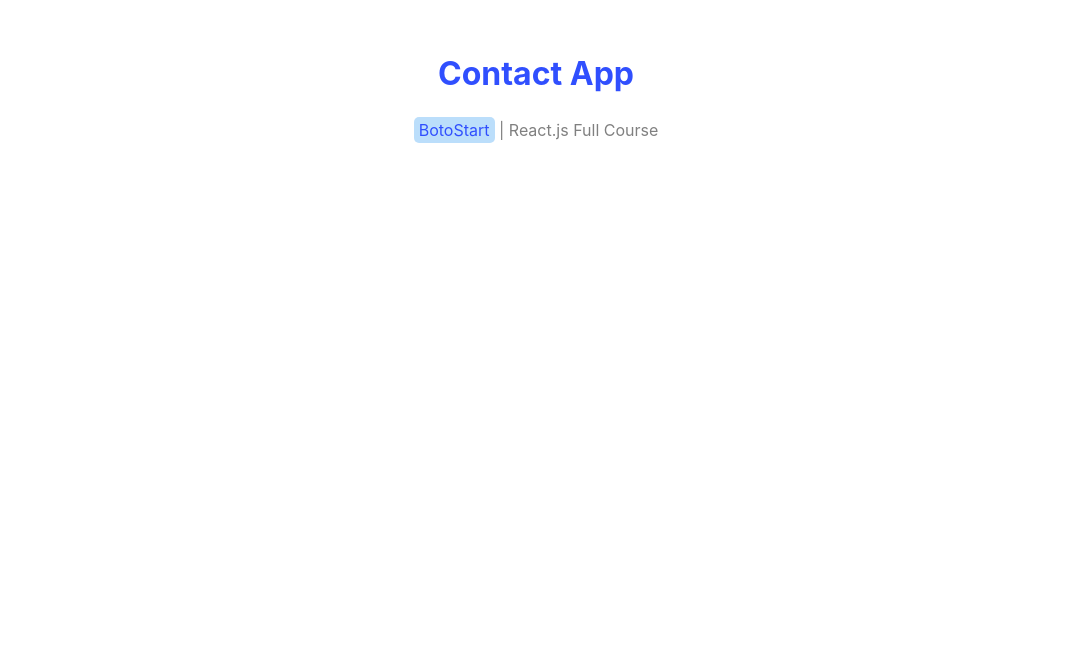
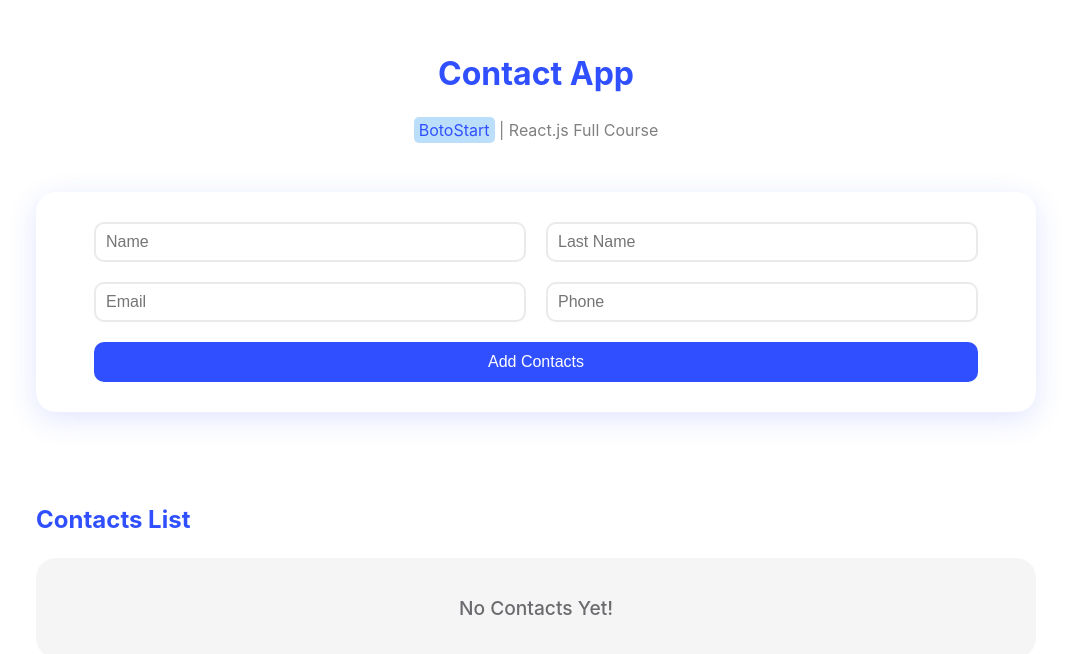
Before and after one commit to hesam340/contact-app, a React (Vite) app: page / in a window 1280 px wide. Shown: the top 654 px of the page, without its empty margins (104-1175 px from the left). Built offline with nearby package versions, Linux system fonts and the light colour scheme.

Commit message:
contacts part is added completely

```diff
--- a/package.json
+++ b/package.json
@@ -11,7 +11,8 @@
   },
   "dependencies": {
     "react": "^18.3.1",
-    "react-dom": "^18.3.1"
+    "react-dom": "^18.3.1",
+    "uuid": "^10.0.0"
   },
   "devDependencies": {
     "@types/react": "^18.3.3",
--- a/src/App.jsx
+++ b/src/App.jsx
@@ -1,9 +1,11 @@
+import Contacts from "./components/Contacts.jsx";
 import Header from "./components/Header.jsx"
 
 function App() {
   return (
     <>
       <Header />
+      <Contacts />
     </>
   )
 }
--- /dev/null
+++ b/src/components/Contacts.jsx
@@ -0,0 +1,74 @@
+import { useState } from "react";
+import ContactsList from "./ContactsList";
+
+import inputs from "../constants/inputs";
+import { v4 } from "uuid";
+
+import styles from "./Contacts.module.css";
+
+function Contacts() {
+  const [contacts, setContacts] = useState([]);
+  const [alert, setAlert] = useState("");
+  const [contact, setContact] = useState({
+    id: "",
+    name: "",
+    lastName: "",
+    email: "",
+    phone: "",
+  });
+
+  const changeHandler = (event) => {
+    const name = event.target.name;
+    const value = event.target.value;
+
+    setContact((contact) => ({ ...contact, [name]: value }));
+  };
+
+  const addHandler = () => {
+    if (
+      !contact.name ||
+      !contact.lastName ||
+      !contact.email ||
+      !contact.phone
+    ) {
+      setAlert("Please Enter A Valid Number");
+      return;
+    }
+    setAlert("");
+    const newContact = { ...contact, id: v4() };
+    setContacts((contacts) => [...contacts, newContact]);
+    setContact({
+      name: "",
+      lastName: "",
+      email: "",
+      phone: "",
+    });
+  };
+
+  const deleteHandler = (id) => {
+    const filteredContacts = contacts.filter((contact) => contact.id !== id);
+    setContacts(filteredContacts);
+  };
+
+  return (
+    <div className={styles.container}>
+      <div className={styles.form}>
+        {inputs.map((input, index) => (
+          <input
+            key={index}
+            type={input.type}
+            placeholder={input.placeholder}
+            name={input.name}
+            value={contact[input.name]}
+            onChange={changeHandler}
+          />
+        ))}
+        <button onClick={addHandler}>Add Contacts</button>
+      </div>
+      <div className={styles.alert}>{alert && <p>{alert}</p>}</div>
+      <ContactsList contacts={contacts} deleteHandler={deleteHandler} />
+    </div>
+  );
+}
+
+export default Contacts;
--- /dev/null
+++ b/src/components/Contacts.module.css
@@ -0,0 +1,74 @@
+.container {
+    display: flex;
+    flex-direction: column;
+    align-items: center;
+}
+
+.form {
+    display: flex;
+    flex-wrap: wrap;
+    align-items: center;
+    justify-content: center;
+    padding: 20px;
+    margin-bottom: 20px;
+    border-radius: 20px;
+    box-shadow: #304ffe25 0px 7px 29px 0px;
+}
+
+.form input {
+    width: 45%;
+    margin: 10px;
+    height: 40px;
+    padding: 10px;
+    border: 2px solid #eaeaea;
+    border-radius: 10px;
+    color: #304ffe;
+    font-size: 1rem;
+}
+
+.form input:focus {
+    outline: none;
+    border: #304ffe8d solid 2px;
+}
+
+.form button {
+    width: calc(90% + 20px);
+    height: 40px;
+    padding: 10px;
+    margin: 10px 0px;
+    cursor: pointer;
+    background-color: #304ffe;
+    border: none;
+    border-radius: 10px;
+    font-size: 1rem;
+    color: #fff;
+    transition: 0.2s all ease-in ;
+}
+
+.form button:hover {
+    box-shadow: #0c2ad487 0px 7px  29px 0px;
+}
+
+.alert {
+    width: 100%;
+    height: 40px;
+    margin: 5px 0px 25px;
+}
+
+.alert p {
+    background-color: #ffebbe;
+    color: #f44336;
+    width: 100%;
+    padding: 10px;
+    border-radius: 10px;
+}
+
+@media (max-width : 500px){
+    .form input {
+        width: 90%;
+    }
+
+    .form button {
+        width: 90%;
+    }
+}
--- /dev/null
+++ b/src/components/ContactsItem.jsx
@@ -0,0 +1,19 @@
+import styles from "./ContactsItem.module.css";
+
+function ContactsItem({
+  data: { id, name, lastName, email, phone },
+  deleteHandler,
+}) {
+  return (
+    <li className={styles.item}>
+      <p>
+        {name} {lastName}
+      </p>
+      <p>{email}</p>
+      <p>{phone}</p>
+      <button onClick={() => deleteHandler(id)}>Delete</button>
+    </li>
+  );
+}
+
+export default ContactsItem;
--- /dev/null
+++ b/src/components/ContactsItem.module.css
@@ -0,0 +1,31 @@
+.item {
+    display: flex;
+    justify-content: space-between;
+    align-items: center;
+    background-color: #f5f5f5;
+    color: #6b6b6f;
+    padding: 10px 20px;
+    margin: 15px;
+    border-radius: 10px;
+}
+
+.item p {
+    flex-basis: 0;
+    flex-grow: 1;
+}
+
+.item button {
+    border: none;
+    background-color: #fc7575;
+    padding: 5px 10px;
+    border-radius: 7px;
+    color: #fff;
+    transition: all 0.2s ease-in;
+    cursor: pointer;
+}
+
+.item button:hover {
+    background-color: #fff;
+    font-weight: 600;
+    color: #fc7575;
+}
--- /dev/null
+++ b/src/components/ContactsList.jsx
@@ -0,0 +1,22 @@
+import ContactsItem from "./ContactsItem";
+
+import styles from "./ContactsList.module.css"
+
+function ContactsList({ contacts,deleteHandler }) {
+  return (
+    <div className={styles.container}>
+      <h3>Contacts List</h3>
+      {contacts.length ? (
+        <ul className={styles.contacts}>
+          {contacts.map((contact) => (
+            <ContactsItem key={contact.id} data={contact} deleteHandler={deleteHandler} />
+          ))}
+        </ul>
+      ) : (
+        <p className={styles.message}>No Contacts Yet!</p>
+      )}
+    </div>
+  );
+}
+
+export default ContactsList;
--- /dev/null
+++ b/src/components/ContactsList.module.css
@@ -0,0 +1,29 @@
+.container {
+    width: 100%;
+    margin-bottom: 100px;
+}
+
+.container h3 {
+    color: #304ffe;
+    font-size: 1.5rem;
+}
+
+.contacts {
+    border : 2px solid #f5f5f5;
+    list-style: none;
+    margin-top: 20px;
+    padding: 5px;
+    border-radius: 15px;
+}
+
+.message {
+    background-color: #f5f5f5;
+    height: 100px;
+    line-height: 100px;
+    text-align: center;
+    margin-top: 20px;
+    border-radius: 20px;
+    color: #6b6b6f;
+    font-size: 1.2rem;
+    font-weight: 500;
+}
--- /dev/null
+++ b/src/constants/inputs.js
@@ -0,0 +1,8 @@
+const inputs = [
+  { type: "text", placeholder: "Name", name: "name" },
+  { type: "text", placeholder: "Last Name", name: "lastName" },
+  { type: "email", placeholder: "Email", name: "email" },
+  { type: "number", placeholder: "Phone", name: "phone" },
+];
+
+export default inputs;
```
Also changed, not shown: 1 other file (tests, documents, lock files or other folders).
